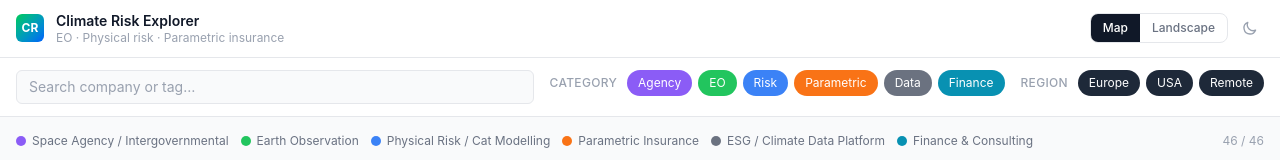
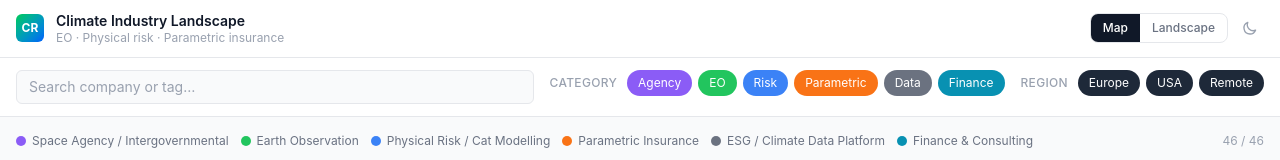
Before and after one commit to dbrisaro/climate-careers, a React (Vite) app: page / in a window 1280 px wide. Shown: the top 160 px of the page. Built offline with nearby package versions, Linux system fonts and the light colour scheme.

Commit message:
Rename app to Climate Industry Landscape

```diff
--- a/index.html
+++ b/index.html
@@ -4,7 +4,7 @@
     <meta charset="UTF-8" />
     <link rel="icon" type="image/svg+xml" href="/favicon.svg" />
     <meta name="viewport" content="width=device-width, initial-scale=1.0" />
-    <title>Climate Risk Explorer</title>
+    <title>Climate Industry Landscape</title>
   </head>
   <body>
     <div id="root"></div>
--- a/src/App.jsx
+++ b/src/App.jsx
@@ -58,7 +58,7 @@ export default function App() {
             </div>
             <div>
               <h1 className="text-sm font-semibold text-gray-900 dark:text-gray-50 leading-tight">
-                Climate Risk Explorer
+                Climate Industry Landscape
               </h1>
               <p className="text-xs text-gray-400 leading-tight hidden sm:block">
                 EO · Physical risk · Parametric insurance
```
